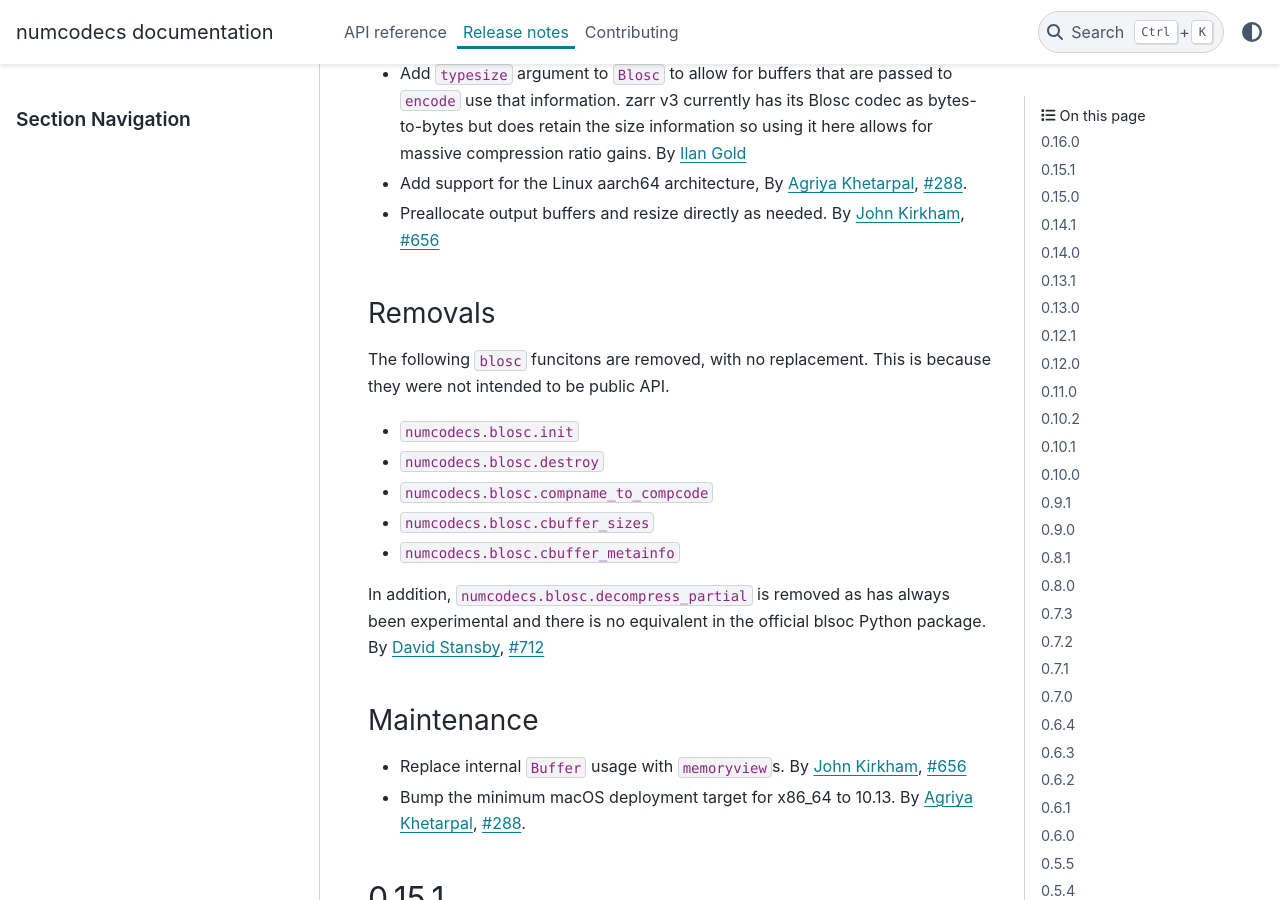
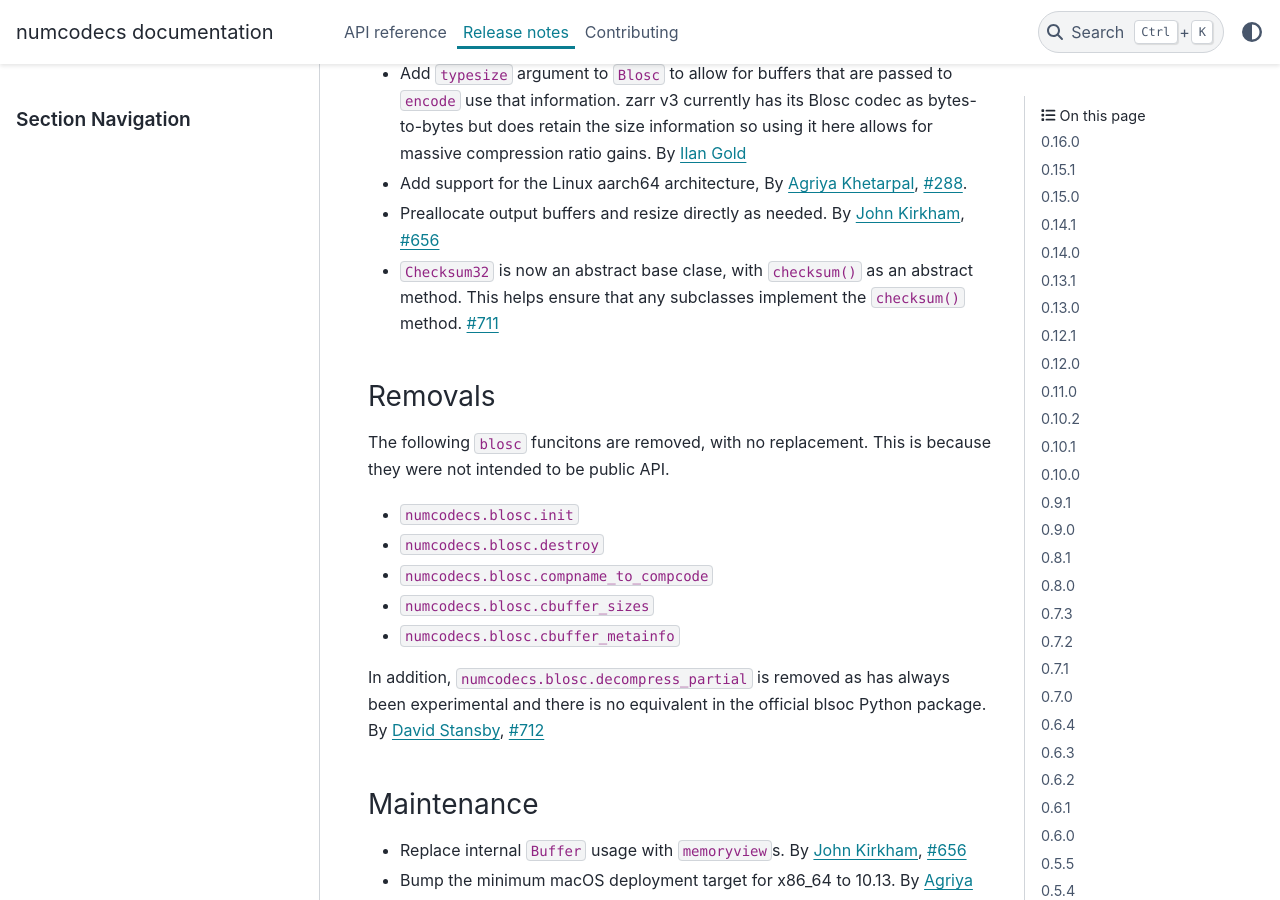
Before and after one commit to zarr-developers/numcodecs, a Sphinx documentation site: the page built from docs/release.rst, in a window 1280 px wide and 900 px high, scrolled down 306 px. Built offline with Sphinx 7.4.7 and the PyData theme 0.15.4, drawn with Linux system fonts in a browser that asks for light colours; the version number could not be read and is left out.

Commit message:
Finish changelog

```diff
--- a/docs/release.rst
+++ b/docs/release.rst
@@ -28,6 +28,9 @@ Enhancements
   By :user:`Agriya Khetarpal <agriyakhetarpal>`, :issue:`288`.
 * Preallocate output buffers and resize directly as needed.
   By :user:`John Kirkham <jakirkham>`, :issue:`656`
+* ``Checksum32`` is now an abstract base clase, with ``checksum()`` as an abstract method.
+  This helps ensure that any subclasses implement the ``checksum()`` method.
+  :issue:`711`
 
 Removals
 ~~~~~~~~
```
